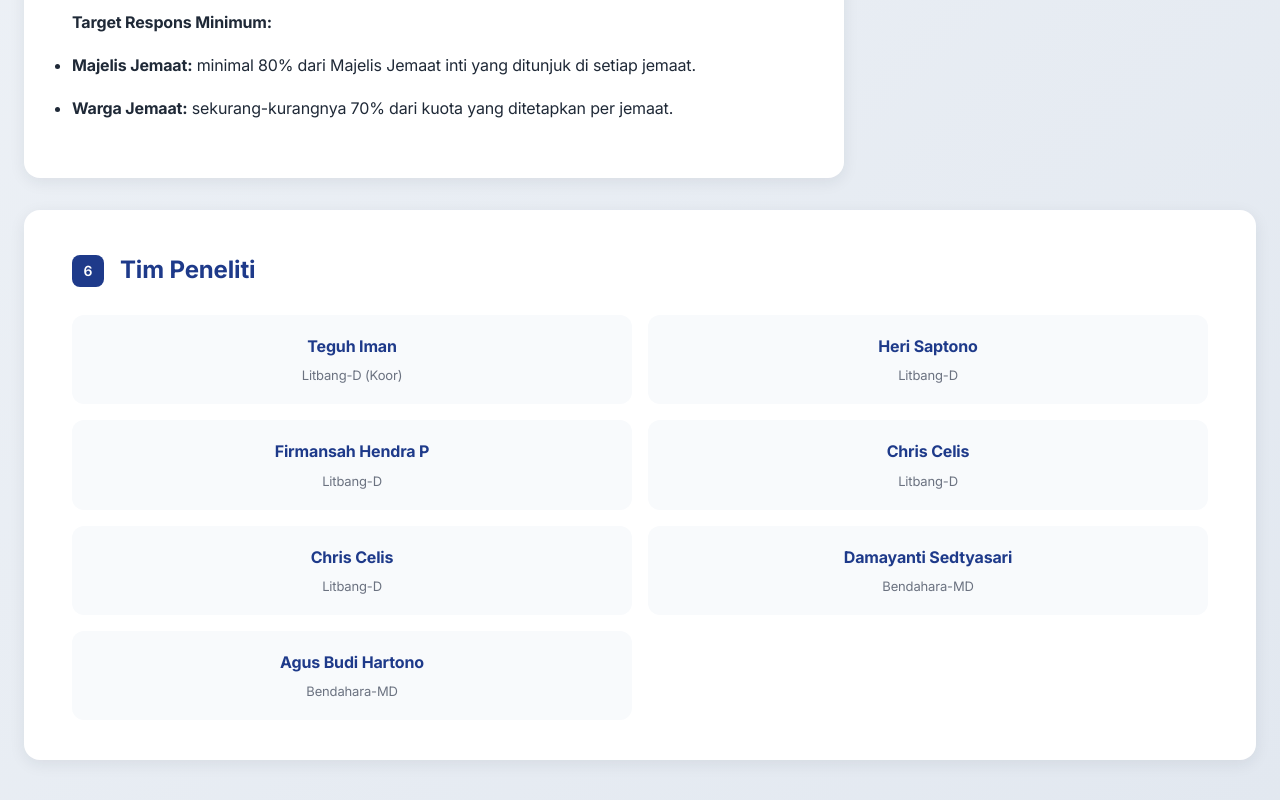
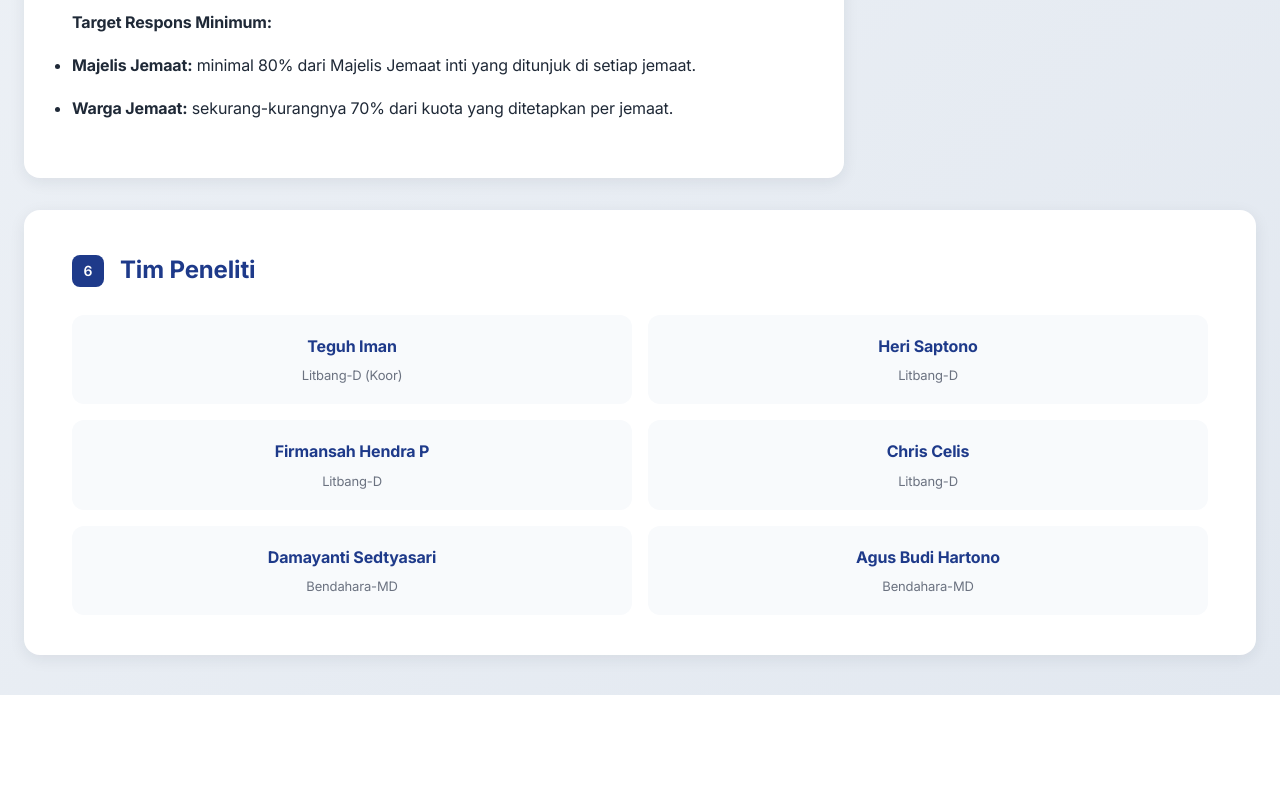
Before and after one commit to firmanpraditya/penelitiandaperst1, a plain HTML site: page index.html in a window 1280 px wide. Shown: the part 2589-3389 px from the top of the page. After the commit the page ends 3284 px from the top, so only its background shows below. Drawn offline with Linux system fonts and the light colour scheme.

Commit message:
Update index.html

```diff
--- a/index.html
+++ b/index.html
@@ -1025,10 +1025,6 @@
                     <p>Litbang-D</p>
                 </div>
                 <div class="team-member">
-                    <h3>Chris Celis</h3>
-                    <p>Litbang-D</p>
-                </div>
-                <div class="team-member">
                     <h3>Damayanti Sedtyasari</h3>
                     <p>Bendahara-MD</p>
                 </div>
```
